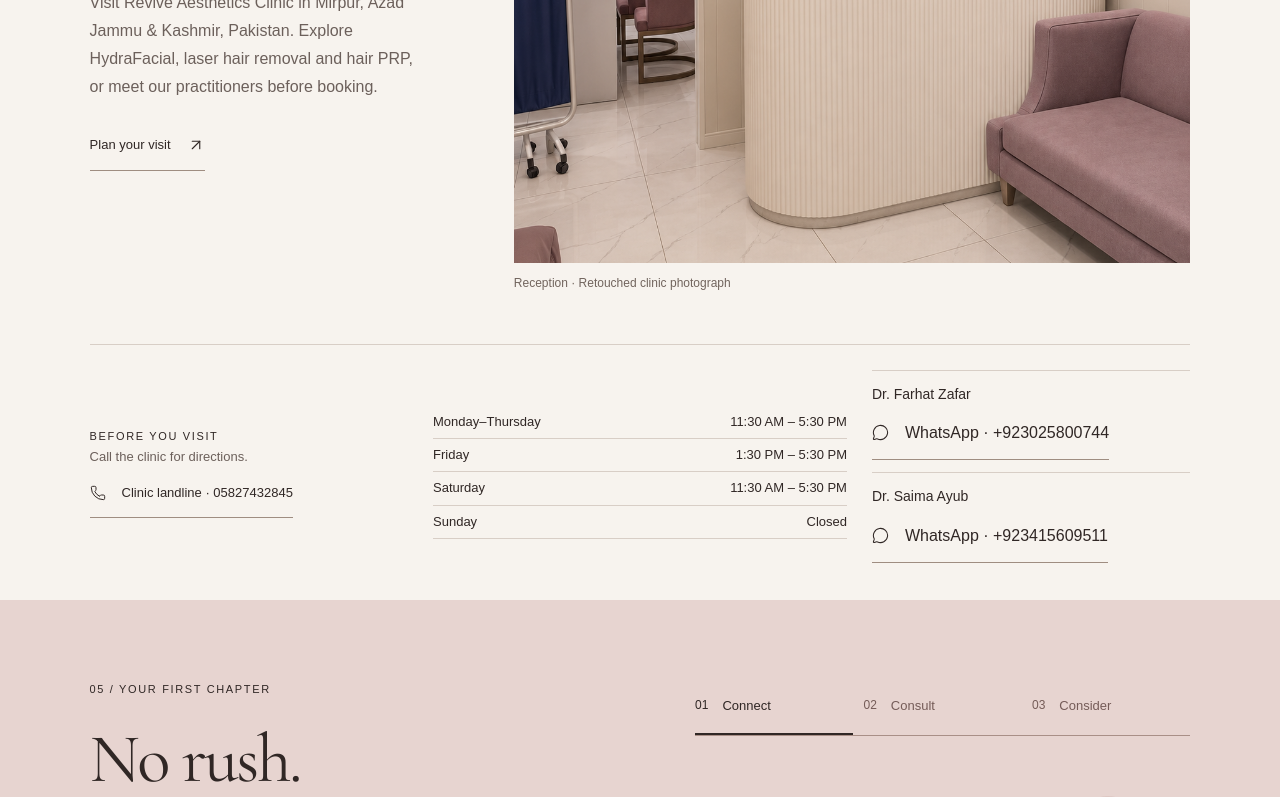
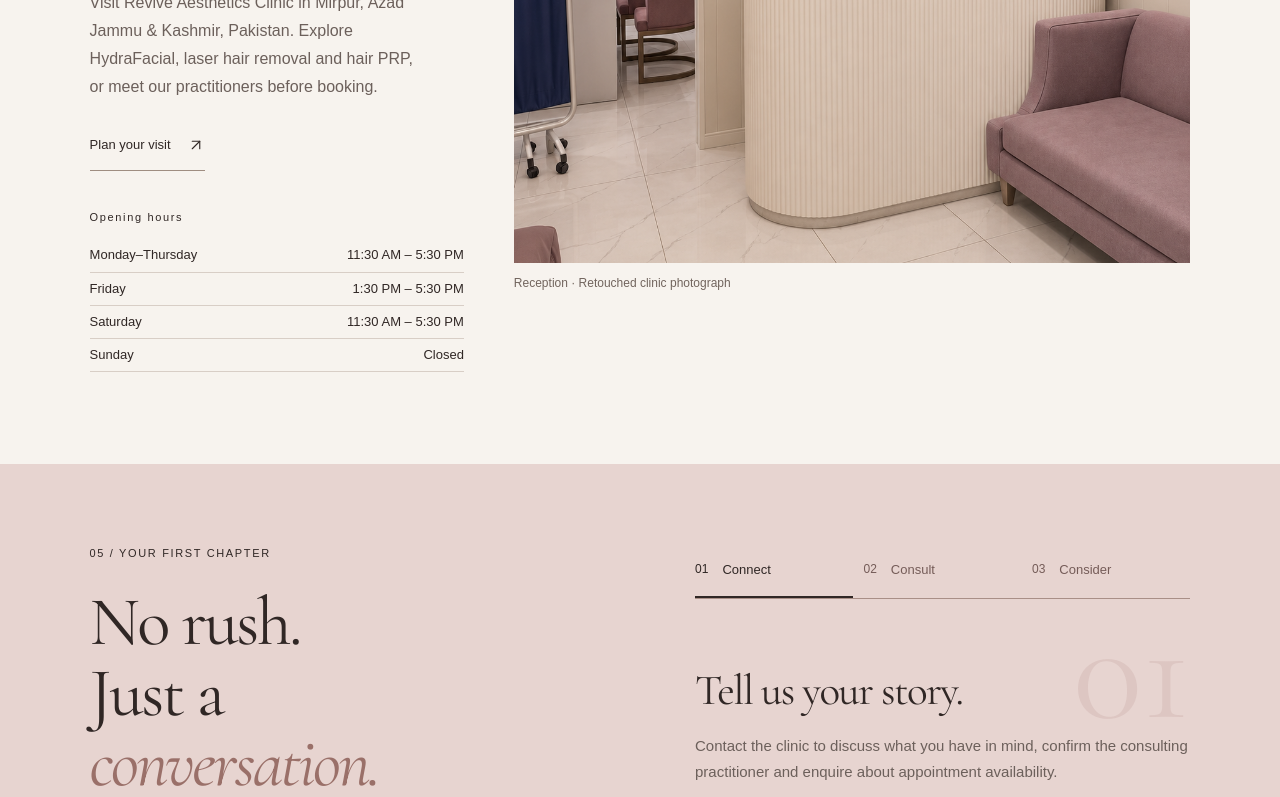
Before and after one commit to szaib-dev/reviveaestheticclinicmirpur, a Next.js app: page / in a window 1280 px wide. Shown: the part 4090-4887 px from the top of the page. Built offline with nearby package versions, Linux system fonts and the light colour scheme.

Commit message:
Move homepage opening hours beside the clinic photo

```diff
--- a/app/interaction.css
+++ b/app/interaction.css
@@ -91,7 +91,7 @@ html[data-menu-open=true] { background: #302725; }
 .clinic-hours dd { margin: 0; font-variant-numeric: tabular-nums; }
 .clinic-landline { font-size: 13px; min-height: 44px; }
 .footer-location .clinic-hours > div { border-color: rgb(255 255 255 / 22%); }
-.clinic-practical { grid-template-columns: 1fr 1.3fr 1fr; }
+
 
 .drawer-contact .practitioner-contacts a span { overflow-wrap: anywhere; }
 
@@ -127,3 +127,14 @@ html[data-menu-open=true] { background: #302725; }
   min-height: 44px;
   font-size: 13px;
 }
+
+.clinic-experience { padding-bottom: clamp(32px, 5vw, 72px); }
+.clinic-visit-hours {
+  max-width: 380px;
+  margin-block: clamp(24px, 3vw, 40px) 28px;
+}
+.clinic-visit-hours h3 {
+  font-family: inherit;
+  font-size: 11px;
+  line-height: 1.5;
+}
--- a/app/page.tsx
+++ b/app/page.tsx
@@ -1,5 +1,4 @@
-import { ClinicHours, ClinicLandline } from '@/components/ClinicDetails';
-import PractitionerContacts from '@/components/PractitionerContacts';
+import { ClinicHours } from '@/components/ClinicDetails';
 import {bookingContacts} from '@/lib/booking';
 import BookingLink from '@/components/BookingLink';
 import ClinicPhotos from '@/components/ClinicPhotos';
@@ -24,7 +23,7 @@ export default function Home(){return <div className="revive-home">{clinic.domai
 <section className="approach-v3" id="philosophy"><div className="approach-index"><span className="kicker">01 / THE REVIVE APPROACH</span><span>PERSONAL BY DESIGN</span></div><div className="approach-composition"><div className="approach-type"><span className="approach-rule"/><h2><span className="reveal-line">Individual.</span><span className="reveal-line"><em>By design.</em></span></h2><p className="approach-lead">A treatment is a decision.<br/>Understanding you comes first.</p><Link href="/about" className="text-link">The way we care <ArrowUpRight aria-hidden="true" size={18}/></Link></div><div className="approach-visual"><Photo name="skin-study"/><span className="approach-caption">AESTHETIC CARE / EDITORIAL PHOTOGRAPHY</span><div className="care-stamp"><ScanFace aria-hidden="true" size={23}/><span>YOUR SKIN.<br/>YOUR STORY.</span></div></div></div><div className="approach-principles">{[{icon:MessagesSquare,title:'A conversation first',copy:'Your concerns, medical history and expectations guide the conversation.'},{icon:ScanFace,title:'A personal perspective',copy:'Explore suitability, options and alternatives before choosing a treatment.'},{icon:ShieldCheck,title:'Space to decide',copy:'Ask about risks, recovery and costs. Take the time you need.'}].map(({icon:Icon,title,copy})=><div className="principle" key={title}><Icon aria-hidden="true" size={24}/><div><h3>{title}</h3><p>{copy}</p></div></div>)}</div></section>
 <Treatments/>
 <section className="perspective-scene" aria-labelledby="perspective-title"><div className="perspective-art" aria-hidden="true"><div className="orbit orbit-one"/><div className="orbit orbit-two"/><div className="orbit orbit-three"/><div className="orbit-core"/><span className="orbit-cross">+</span></div><div className="perspective-top"><span className="kicker">03 / A DIFFERENT PERSPECTIVE</span><span>THE PERSON BEFORE THE PROCEDURE</span></div><div className="perspective-content"><span className="scene-label">LOOK CLOSER</span><h2 id="perspective-title"><span className="scene-word">More than skin.</span><br/><em className="scene-word">Entirely you.</em></h2><p className="scene-note">Your skin tells only part of the story.<br/>Your care should consider the whole of it.</p><BookingLink className="text-link">Let’s talk about what matters to you <ArrowUpRight aria-hidden="true" size={18}/></BookingLink></div><div className="perspective-bottom"><span>YOUR CONCERNS</span><span>YOUR COMFORT</span><span>YOUR CHOICE</span></div></section>
-<section className="clinic-experience"><div className="clinic-heading"><span className="kicker">04 / YOUR CLINIC, IN MIRPUR</span><h2>A closer<br/>connection.</h2><p>Visit Revive Aesthetics Clinic in Mirpur, Azad Jammu & Kashmir, Pakistan. Explore <Link href="/treatments/hydrafacial">HydraFacial</Link>, <Link href="/treatments/laser-hair-removal">laser hair removal</Link> and <Link href="/treatments/hair-prp">hair PRP</Link>, or <Link href="/specialists">meet our practitioners</Link> before booking.</p><Link href="/contact" className="text-link">Plan your visit <ArrowUpRight aria-hidden="true" size={18}/></Link></div><ClinicPhotos featured/><div className="clinic-practical"><div><span className="kicker">BEFORE YOU VISIT</span><p>Call the clinic for directions.</p><ClinicLandline/></div><ClinicHours/><PractitionerContacts/></div></section>
+<section className="clinic-experience"><div className="clinic-heading"><span className="kicker">04 / YOUR CLINIC, IN MIRPUR</span><h2>A closer<br/>connection.</h2><p>Visit Revive Aesthetics Clinic in Mirpur, Azad Jammu & Kashmir, Pakistan. Explore <Link href="/treatments/hydrafacial">HydraFacial</Link>, <Link href="/treatments/laser-hair-removal">laser hair removal</Link> and <Link href="/treatments/hair-prp">hair PRP</Link>, or <Link href="/specialists">meet our practitioners</Link> before booking.</p><Link href="/contact" className="text-link">Plan your visit <ArrowUpRight aria-hidden="true" size={18}/></Link><div className="clinic-visit-hours"><h3 className="kicker">Opening hours</h3><ClinicHours/></div></div><ClinicPhotos featured/></section>
 <Consultation/>
 <section className="section journal-preview"><div className="section-top"><span className="eyebrow">04 / THE REVIVE JOURNAL</span><Link href="/journal" className="text-link">Visit the journal <ArrowUpRight aria-hidden="true" size={18}/></Link></div><h2>A little knowledge.<br/><em>A considered choice.</em></h2><JournalCards/></section>
 </div>}
```
Also changed, not shown: app/home.css, app/refinement.css.
